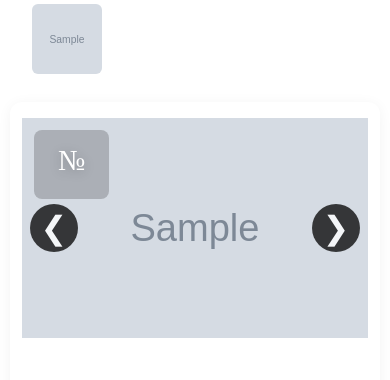
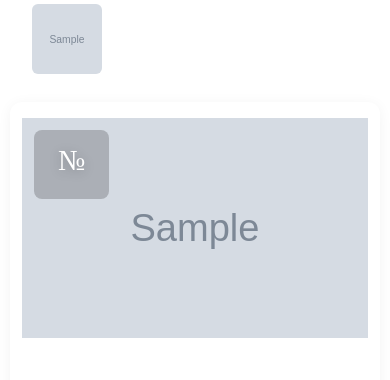
Before and after one commit to BuriloID/Mark_2, a Django app: page /bath/1/ in a window 390 px wide. Shown: the part 170-550 px from the top of the page. Run offline with Django 5.2, Linux system fonts and the light colour scheme; tables that the repository leaves empty hold one stand-in row (values such as "Sample post"); grey boxes marked "Sample" are stand-in pictures; some libraries are stand-ins or nearby versions.

Commit message:
modified:   tableshop/main/static/main/styles.css 	modified:   tableshop/main/static/main/script.js 	modified:   tableshop/main/static/main/styles.css

```diff
--- a/tableshop/main/static/main/styles.css
+++ b/tableshop/main/static/main/styles.css
@@ -1885,6 +1885,9 @@ z-index: 1001;
     }
 }
 @media (max-width: 768px) {
+    .img-nav-btn {
+        display: none !important;
+    }
     .product-detail-infoblock {
         min-width: auto;
         width: 100%;
```
